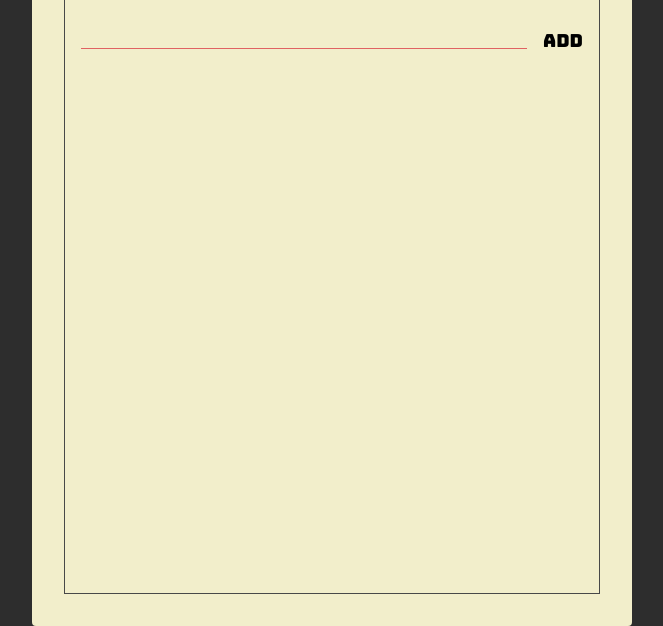
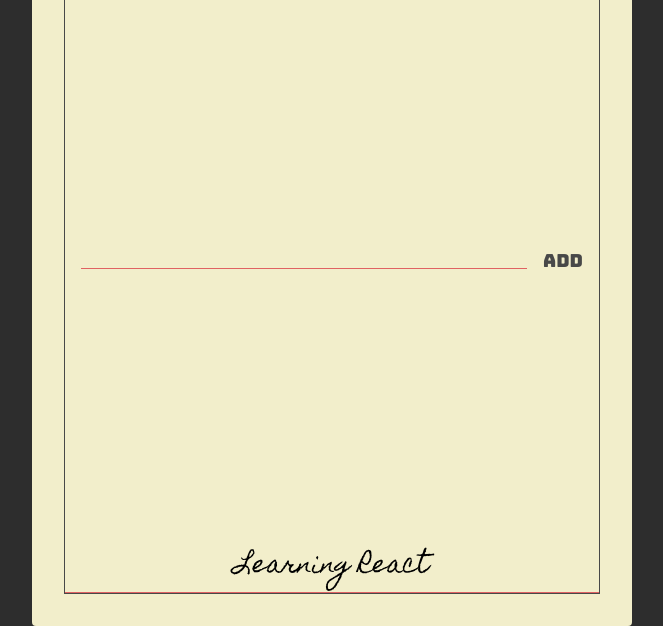
Before and after one commit to arrsandi/react-course-starter, a website: page index.html in a window 1280 px wide. Shown: the part 174-800 px from the top of the page, without its empty margins (308-971 px from the left). Drawn offline with Linux system fonts and the light colour scheme.

Commit message:
membuat todo section

```diff
--- a/index.html
+++ b/index.html
@@ -23,8 +23,14 @@
         <section class="add">
           <form class="add-form">
             <input type="text" class="add-input" />
-            <button class="add-btn">Add</button>
+            <button class="add-btn main-black-color">Add</button>
           </form>
+        </section>
+
+        <section class="todos">
+          <div class="todo">
+            <span class="todo-text">Learning React</span>
+          </div>
         </section>
       </div>
     </div>
--- a/style.css
+++ b/style.css
@@ -4,10 +4,15 @@
 
 :root {
   --main-red-color: #e06262;
+  --main-black-color: #484848;
 }
 
 .main-red-color {
   color: var(--main-red-color);
+}
+
+.main-black-color {
+  color: var(--main-black-color);
 }
 
 html {
@@ -42,11 +47,12 @@ html {
 }
 
 .frame {
-  border: 1px solid #484848;
+  border: 1px solid var(--main-black-color);
   height: 100%;
 
   display: flex;
   flex-direction: column;
+  justify-content: space-between;
 }
 
 .header {
@@ -58,6 +64,7 @@ html {
   flex: 1;
   text-align: center;
 
+  color: var(--main-black-color);
   font-size: 3.6rem;
   font-family: "Homemade Apple", sans-serif;
   text-transform: lowercase;
@@ -73,6 +80,14 @@ html {
   background: unset;
   border: unset;
   outline: unset;
+}
+
+.header-btn.main-red-color:active {
+  text-shadow: 1px 1px 2px var(--main-red-color);
+}
+
+.header-btn.main-black-color:active {
+  text-shadow: 1px 1px 2px var(--main-black-color);
 }
 
 .add {
@@ -111,3 +126,26 @@ html {
   border: unset;
   outline: unset;
 }
+
+.add-btn.main-black-color:active {
+  text-shadow: 1px 1px 2px var(--main-black-color);
+}
+
+.todos {
+  display: flex;
+  flex-direction: column;
+}
+
+.todo {
+  position: relative;
+
+  flex: 1 0 auto;
+  text-align: center;
+
+  min-height: 34px;
+  margin: 16px 0 0;
+  font-family: "Homemade Apple", sans-serif;
+  font-size: 24px;
+
+  border-bottom: 1px solid var(--main-red-color);
+}
```
